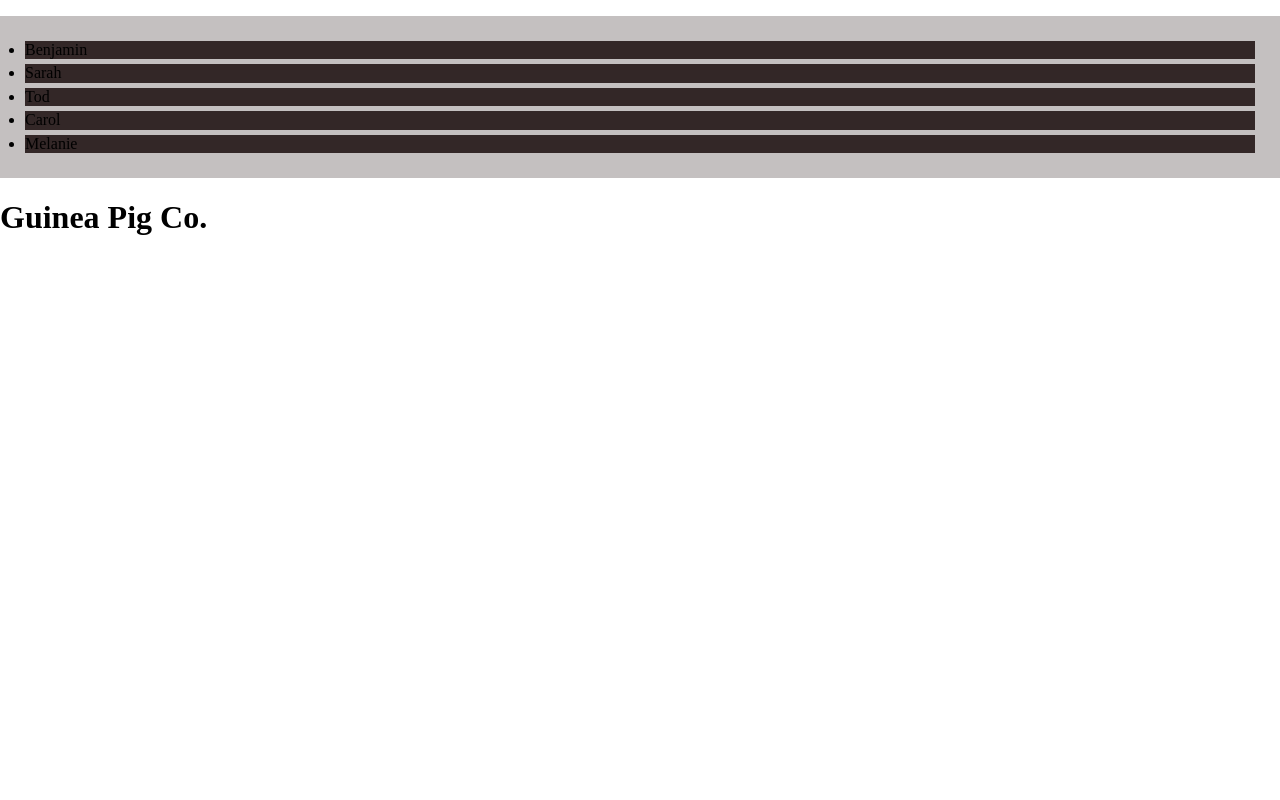
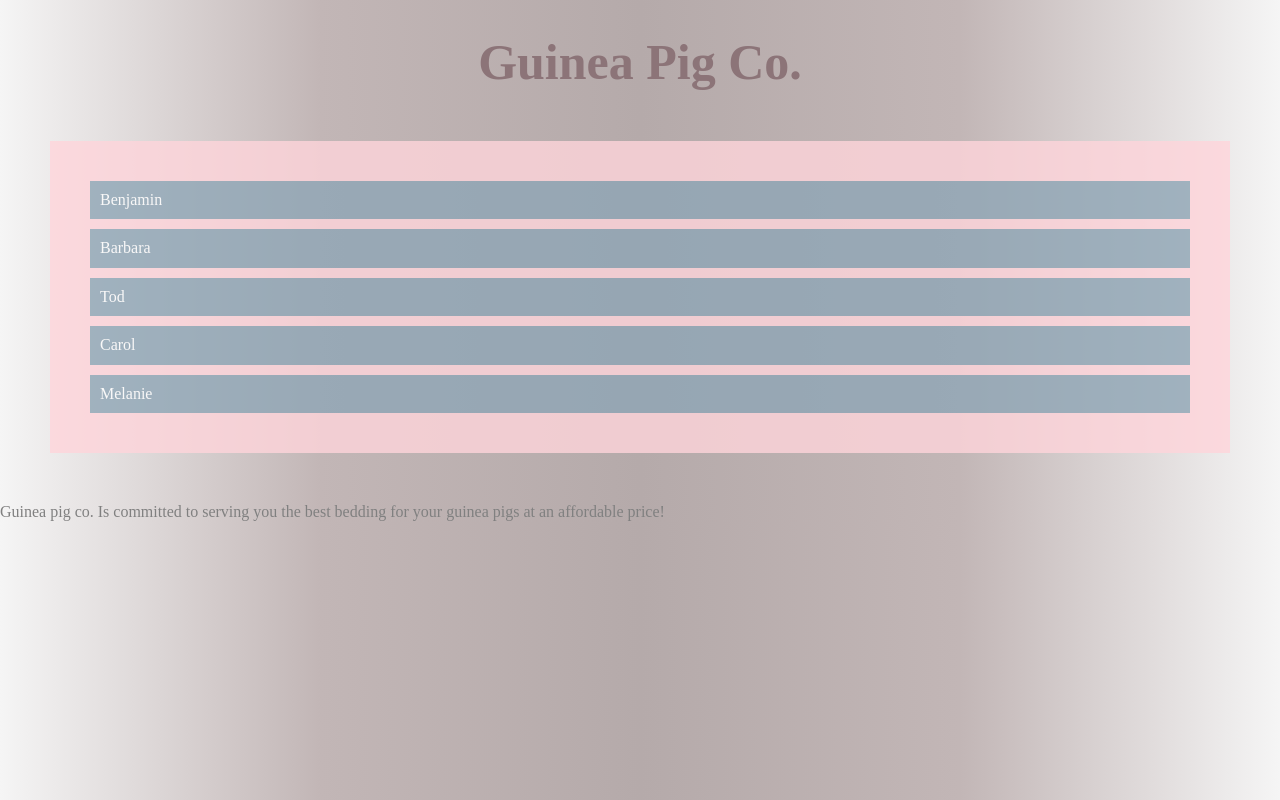
Before and after one commit to CTECH-IT/independent-project-1-Mon-day, a plain HTML site: page index.html in a window 1280 px wide. Drawn offline with nearby package versions, Linux system fonts and the light colour scheme.

Commit message:
added font color and background color

```diff
--- a/index.html
+++ b/index.html
@@ -3,24 +3,33 @@
 
   <head>
     <meta charset="utf-8">
-    <title>My Awesome Website</title>
+    <title>Guinea Pig Co.</title>
     <meta name="author" content="Charlotte Battey">
 
     <link rel="stylesheet" href="https://cdnjs.cloudflare.com/ajax/libs/normalize/8.0.1/normalize.min.css">
     <link rel="stylesheet" href="stylesheets/styles.css">
   </head>
-<ul>
-  <li>Benjamin</li>
-  <li>Sarah</li>
-  <li>Tod</li>
-  <li>Carol</li>
-  <li>Melanie</li>
-</ul>
 <body>
   <header>
     <h1 class="page-title">Guinea Pig Co.</h1>
   </header>
-
+  <ul>
+    <li>
+      <span class="staffname">Benjamin</span>
+      </li>
+    <li><span class="staffname">Barbara</span>
+     </li>
+    <li>
+      <span class="staffname">Tod</span>
+    </li>
+    <li>
+      <span class= "staffname">Carol</span>
+    </li>
+    <li>
+      <span class="staffname">Melanie</span>
+    </li>
+  </ul>
+  <span class="fronttext">Guinea pig co. Is committed to serving you the best bedding for your guinea pigs at an affordable price!</span>
   <script src="scripts/main.js"></script>
 </body>
 </html>
--- a/stylesheets/styles.css
+++ b/stylesheets/styles.css
@@ -1,9 +1,35 @@
 /* Put your CSS here */
 ul {
-  background: #c4c0c0;
-  padding: 20px;
+  background: #FFD5DB;
+  margin: 50px;
+  opacity: 0.8;
+  padding: 30px;
 }
-ul li {
-  background: #332727;
-  margin: 5px;
+
+ul li{
+  background: #8FA6B6;
+  color: white;
+  display: block;
+  margin: 10px;
+  padding: 10px
 }
+
+body {
+  background-image: linear-gradient(to right, #f5f5f5, #c2b6b6, #b5aaaa, #c2b6b6, #f5f5f5);
+}
+
+.fronttext {
+  color: grey;
+}
+
+.page-title {
+  color: #8c7478;
+  font-size: 50px;
+  text-align: center;
+}
+
+.staffname {
+  background: #8FA6B6;
+  color: white;
+  display: block;
+}
```
Also changed, not shown: img/simplebg.jpg (added).
